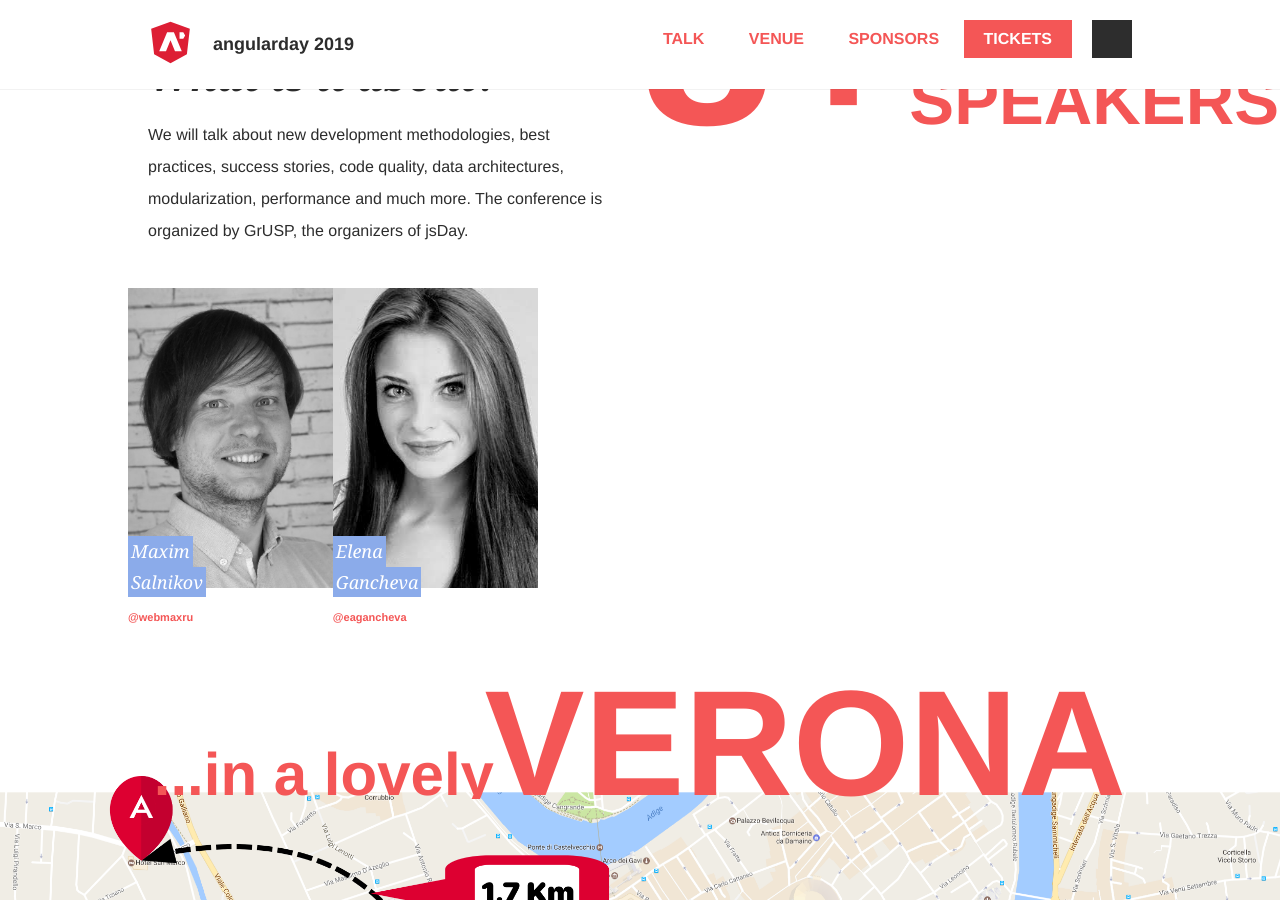
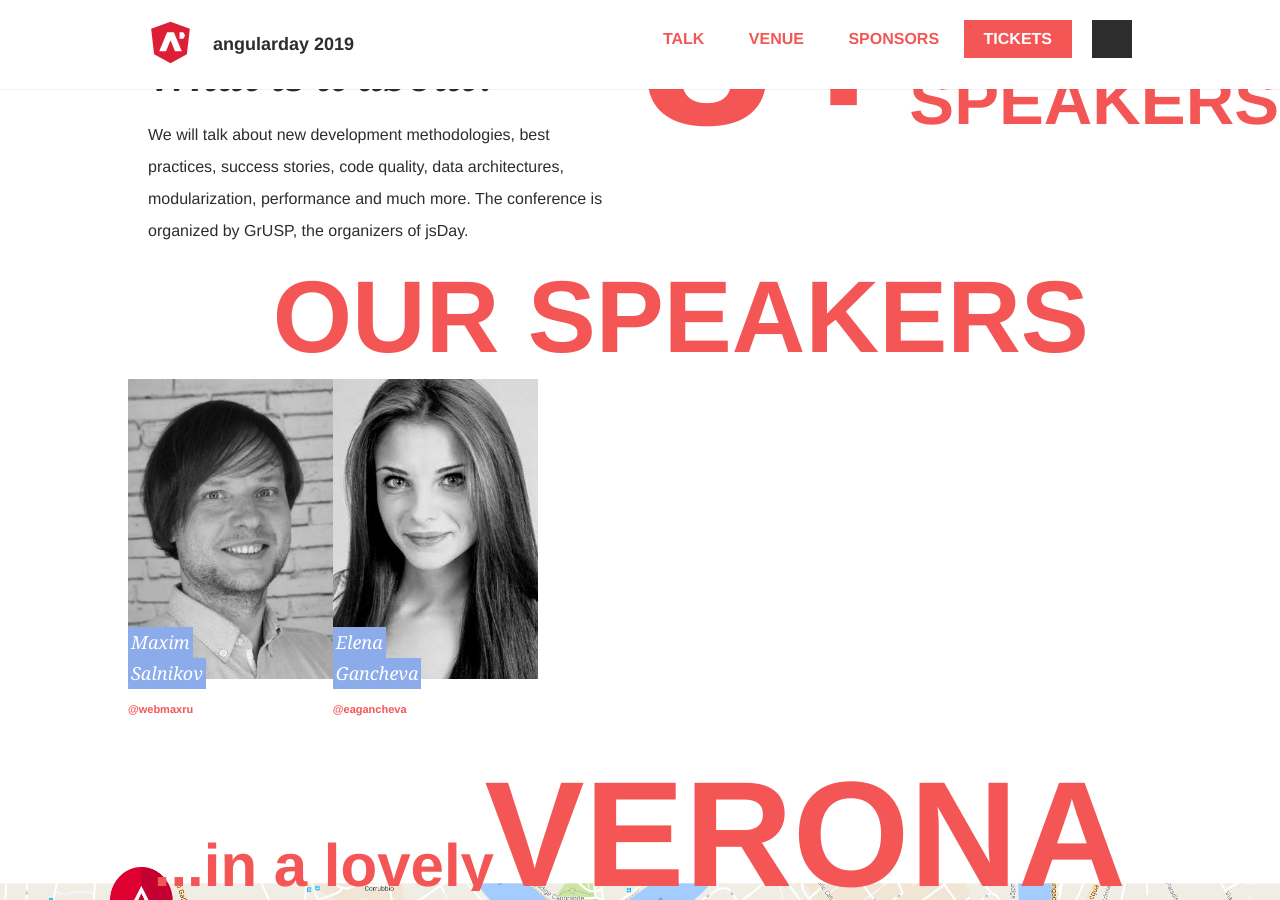
Before and after one commit to GrUSP/2019.angularday.it, a Jekyll site: the page built from index.html, in a window 1280 px wide and 900 px high, scrolled down 1029 px. Built offline with Jekyll 4.4.1, drawn with Linux system fonts in a browser that asks for light colours; some web fonts are replaced; comment, search, counter and statistics services are not loaded.

Commit message:
Our speakers!

```diff
--- a/_includes/index/speakers.html
+++ b/_includes/index/speakers.html
@@ -1,12 +1,8 @@
-<!--
 <div class="speakers-title">
   <div class="mega-info mega-info&#45;&#45;huge">
-    <div class="mega-info__number">8+</div>
-    <div class="mega-info__text">Speaker</div>
+    <div class="mega-info__text">Our Speakers</div>
   </div>
 </div>
--->
-
 
 <div class="limit">
   <div class="speakers">
```
